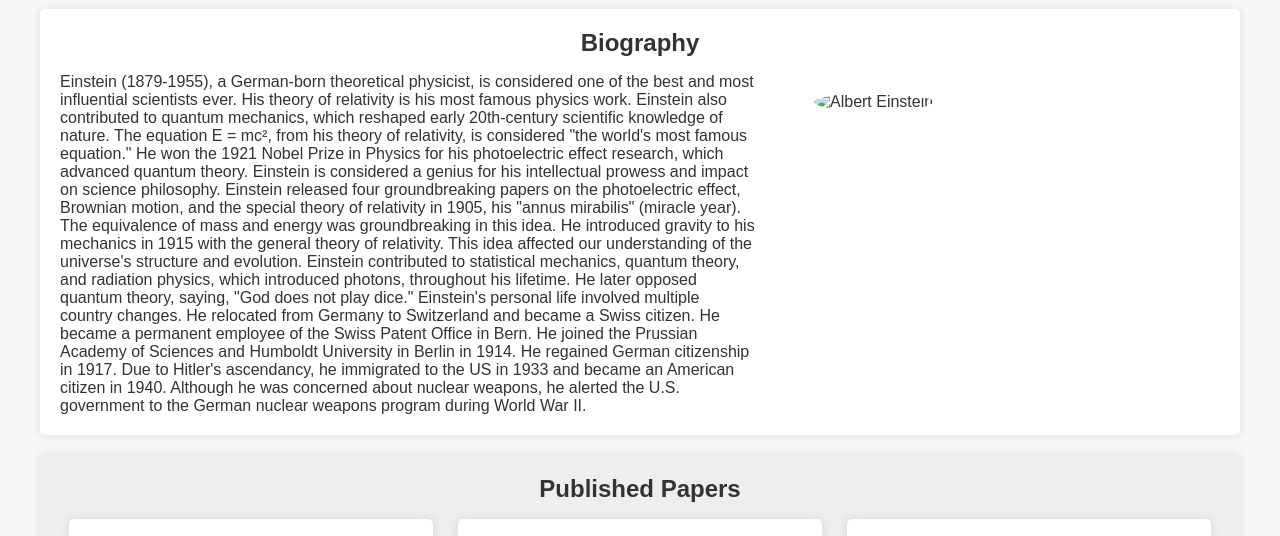
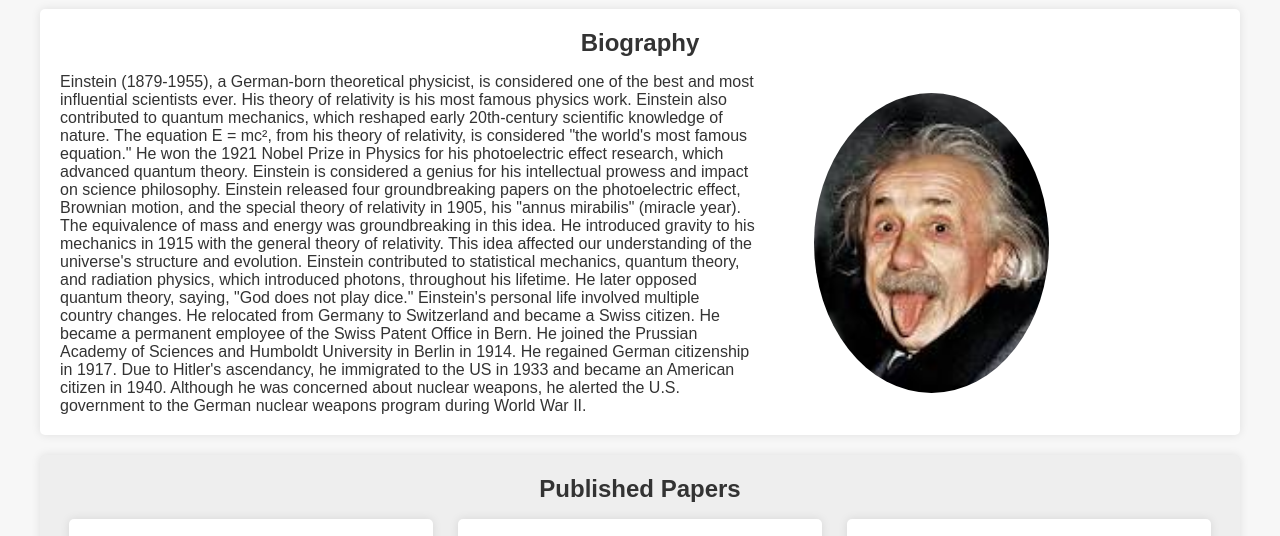
Before and after one commit to CharishmaPavuluri/ALBERT-EINSTEIN-WEBPAGE, a plain HTML site: page index.html in a window 1280 px wide. Shown: the part 184-720 px from the top of the page. Drawn offline with Linux system fonts and the light colour scheme; files whose address does not match are found by name.

Commit message:
Update index.html

```diff
--- a/index.html
+++ b/index.html
@@ -40,7 +40,7 @@ Einstein's personal life involved multiple country changes. He relocated from Ge
                     </p>
                 </div>
                 <div class="about-image">
-                    <img src="images/image4.jpg" style="border-radius: 50%;" height="300px" alt="Albert Einstein">
+                    <img src="image4.jpg" style="border-radius: 50%;" height="300px" alt="Albert Einstein">
                 </div>
             </div>
         </section>
```
